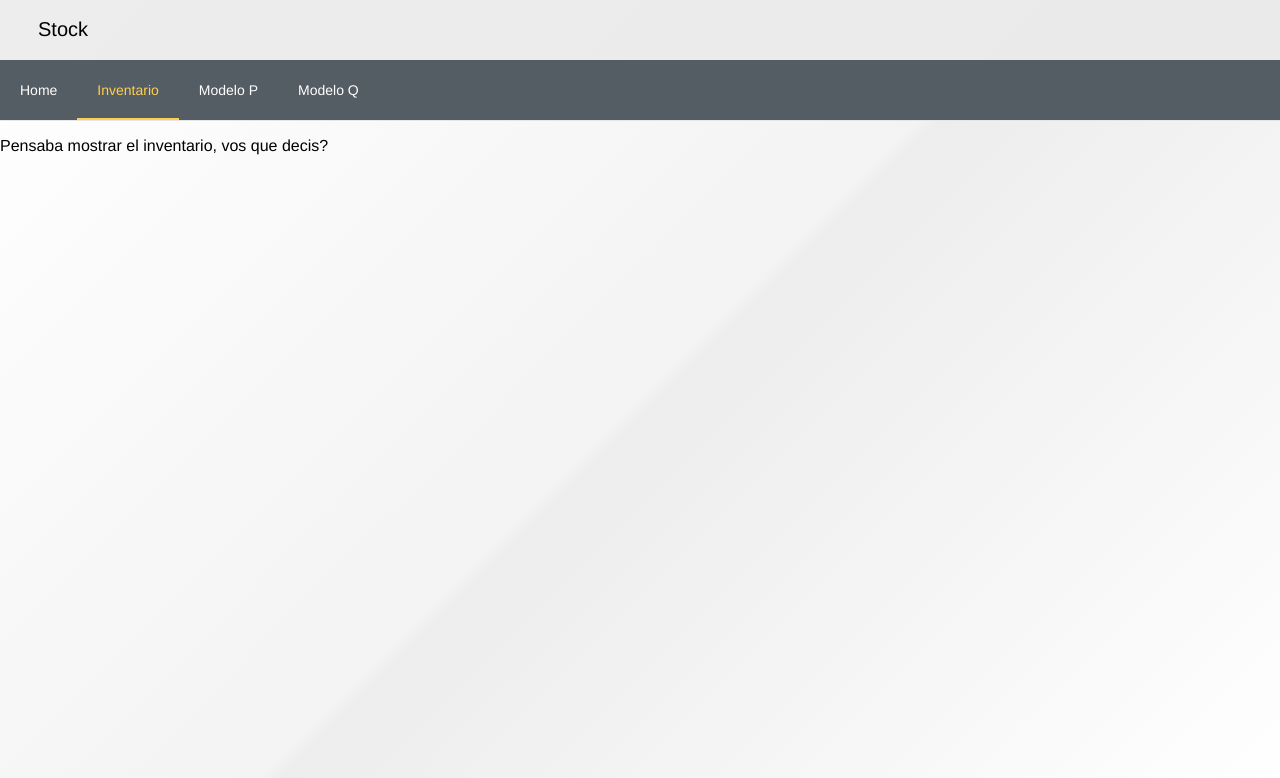
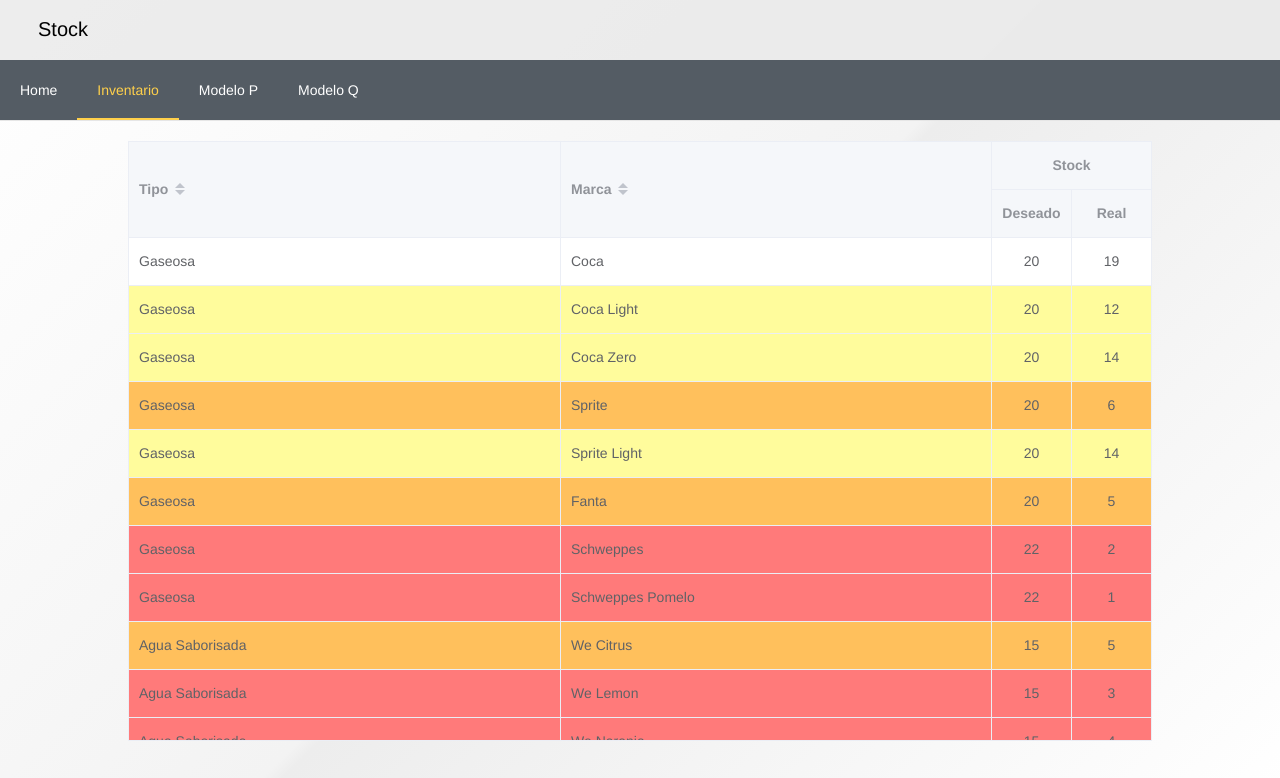
Before and after one commit to rodrysauco/onaine, a Vue app: page /inventario in a window 1280 px wide. Shown: the top 778 px of the page. Built offline with nearby package versions, Linux system fonts and the light colour scheme.

Commit message:
Improving

```diff
--- a/src/components/Inventario.vue
+++ b/src/components/Inventario.vue
@@ -1,26 +1,61 @@
 <template>
-    <p>
-        Pensaba mostrar el inventario, vos que decis?
-        </p>
+  <div v-if="catalogo.length" class="tableInventory">
+    <el-table :data="catalogo" height="600" :row-class-name="tableRow">
+      <el-table-column prop="tipo" label="Tipo" sortable></el-table-column>
+      <el-table-column prop="variedad" label="Marca" sortable></el-table-column>
+      <el-table-column label="Stock" align="center">
+        <el-table-column prop="cantidad" width="80" label="Deseado" align="center"></el-table-column>
+        <el-table-column prop="existencia" width="80" label="Real" align="center"></el-table-column>
+      </el-table-column>
+    </el-table>
+  </div>
 
 </template>
 <script>
   import inventarioService from '@/services/inventarioService'
   export default {
-  name:'inventario-component',
-  data(){
+    name: 'inventario-component',
+    data() {
       return {
-      catalogo:[],
+        catalogo: [],
       }
     },
-  beforeMount(){
+    beforeMount() {
       inventarioService.getInventario()
-      .then((data)=>this.catalogo = data) // eslint-disable-next-line
-        .catch((error)=>console.log(error))
+        .then((data) => this.catalogo = data) // eslint-disable-next-line
+        .catch((error) => console.log(error))
     },
+    methods: {
+      tableRow({ row }) {
+        if (row.existencia < 5) {
+          return 'critical';
+        } else if (row.existencia < 10) {
+          return 'several';
+        } else if (row.existencia < 15) {
+          return 'minimal';
+        }
+        return '';
+      }
+    }
   }
 </script>
 
 <style>
+  .el-table .critical {
+    background-color: #ff000085;
+  }
 
+  .el-table .several {
+    background-color: #ff9d00a3;
+  }
+
+  .el-table .minimal {
+    background-color: #fff70063;
+  }
+
+  .tableInventory {
+    width: 80%;
+    box-sizing: border-box;
+    margin: 20px 0 0 10%;
+  }
 </style>
--- a/src/models/Transacciones.js
+++ b/src/models/Transacciones.js
@@ -17,7 +17,7 @@
     return total;
   }
 
-  demandaAnualProducto(id) {
+  demandaAnualProducto(id) { //eslint-disable-next-line
     let demanda = 0;
 
     for (let balance of this.lista) {
```
Lines whose indentation alone changed are shown as unchanged.
